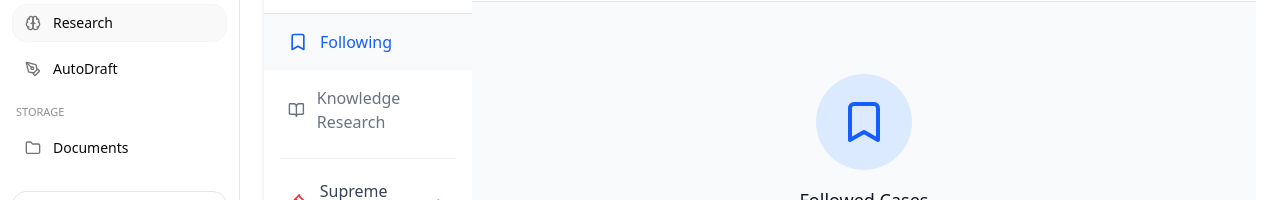
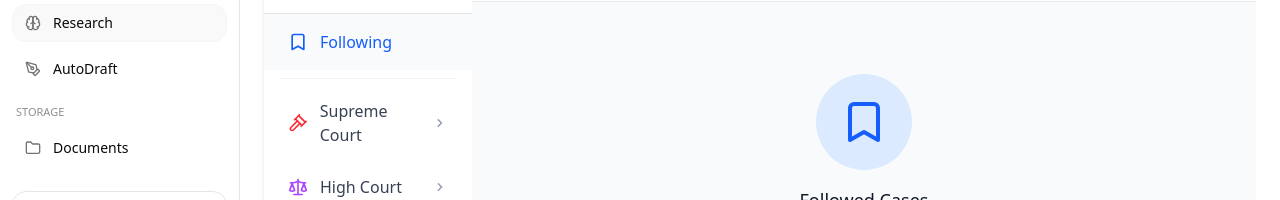
Before and after one commit to codecraft26/legala-statging-test, a Next.js app: page /research in a window 1280 px wide. Shown: the part 144-344 px from the top of the page. Built offline with nearby package versions, Linux system fonts and the light colour scheme; no server answers.

Commit message:
feat: update research page

```diff
--- a/src/app/research/page.tsx
+++ b/src/app/research/page.tsx
@@ -186,12 +186,6 @@ export default function ResearchPage() {
           <span className="font-medium">Following</span>
         </button>
 
-        {/* Knowledge Search label */}
-        <div className="flex items-center space-x-3 px-6 py-4 text-gray-500 cursor-default">
-          <BookOpen className="h-5 w-5" />
-          <span className="font-medium">Knowledge Research</span>
-        </div>
-
         {/* Divider */}
         <div className="mx-4 my-2 border-b border-gray-100"></div>
 
```
